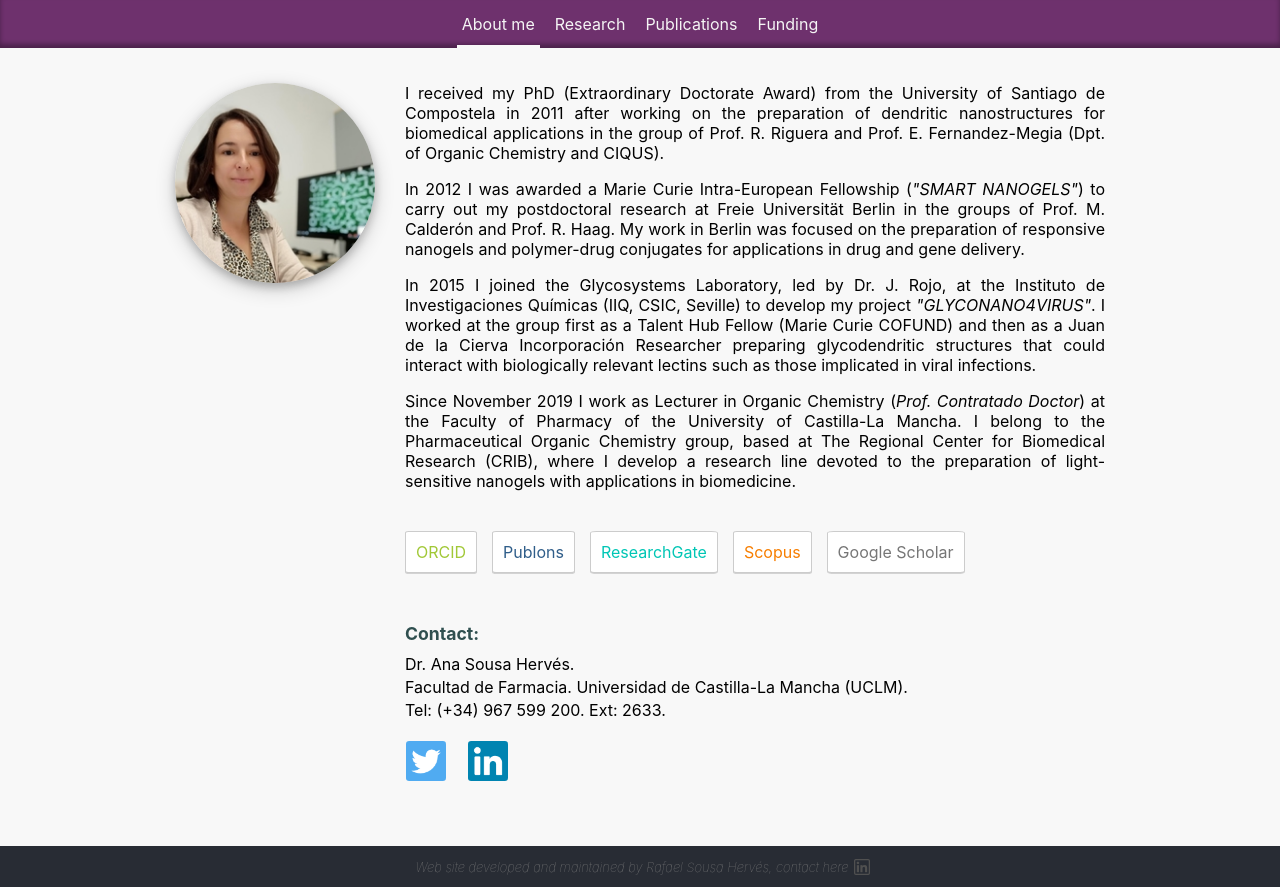
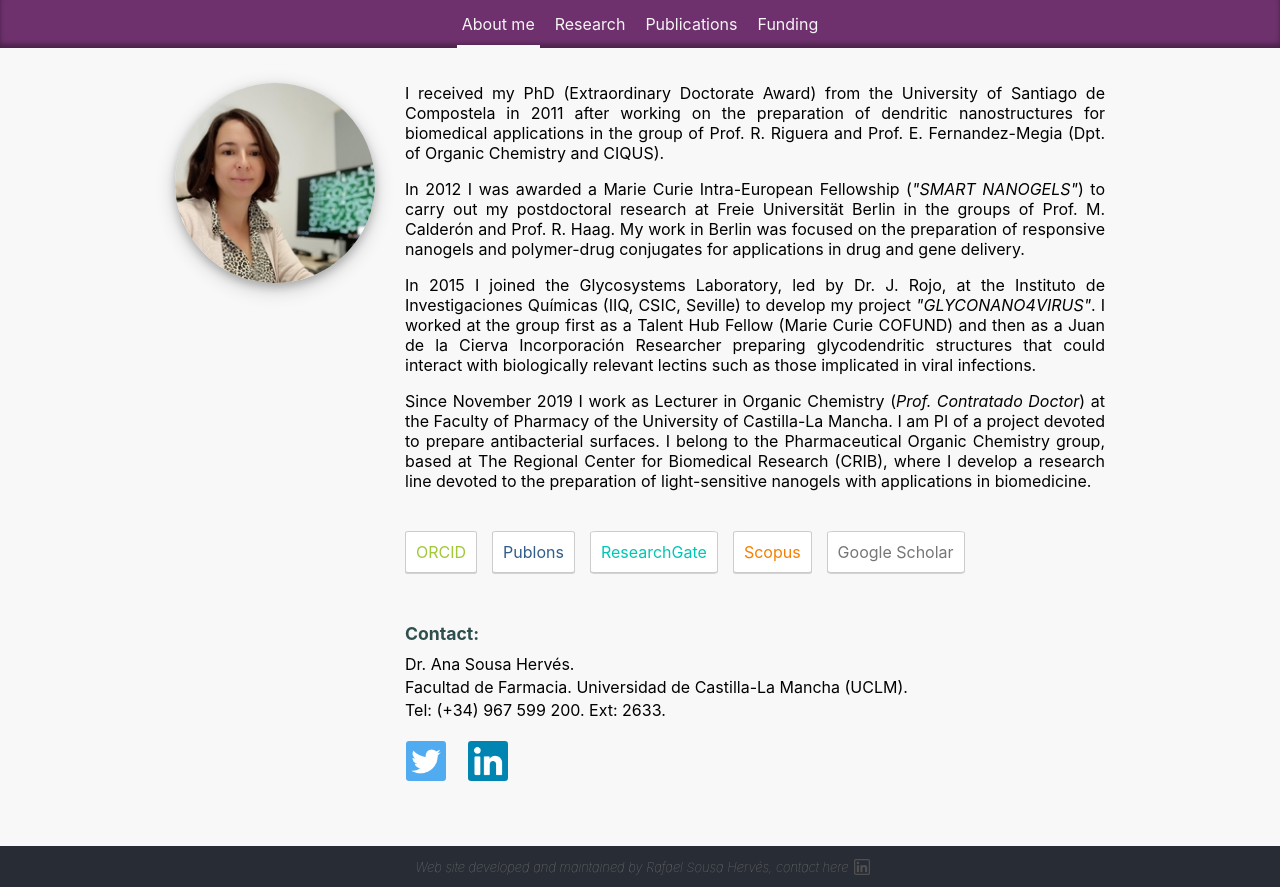
Before and after one commit to rsherves/ana-site, a React (Create React App) app: page / in a window 1280 px wide. Built offline with nearby package versions, Linux system fonts and the light colour scheme.

Commit message:
Update citations, index and PI

```diff
--- a/src/PageBody/About.js
+++ b/src/PageBody/About.js
@@ -20,7 +20,7 @@ function About() {
           </p>
           <p>In 2015 I joined the Glycosystems Laboratory, led by Dr. J. Rojo, at the Instituto de Investigaciones Químicas (IIQ, CSIC, Seville) to develop my project <em>"GLYCONANO4VIRUS"</em>. I worked at the group first as a Talent Hub Fellow (Marie Curie COFUND) and then as a Juan de la Cierva Incorporación Researcher preparing glycodendritic structures that could interact with biologically relevant lectins such as those implicated in viral infections.
           </p>
-          <p>Since November 2019 I work as Lecturer in Organic Chemistry (<em>Prof. Contratado Doctor</em>) at the Faculty of Pharmacy of the University of Castilla-La Mancha. I belong to the Pharmaceutical Organic Chemistry group, based at The Regional Center for Biomedical Research (CRIB), where I develop a research line devoted to the preparation of light-sensitive nanogels with applications in biomedicine.
+          <p>Since November 2019 I work as Lecturer in Organic Chemistry (<em>Prof. Contratado Doctor</em>) at the Faculty of Pharmacy of the University of Castilla-La Mancha. I am PI of a project devoted to prepare antibacterial surfaces. I belong to the Pharmaceutical Organic Chemistry group, based at The Regional Center for Biomedical Research (CRIB), where I develop a research line devoted to the preparation of light-sensitive nanogels with applications in biomedicine.
           </p>
 
           <div className="academic-links-wrapper">
--- a/src/PageBody/Research.js
+++ b/src/PageBody/Research.js
@@ -8,7 +8,7 @@ function Research() {
     <div className="Research">
       <div className="section-header">Research Interests:</div>
       <div className="research-description">
-        <p>My research is focused on the synthesis and characterization of polymeric nanostructures with potential applications in biomedicine. I am author of 2 licensed patents, 3 book chapters and 24 articles in international peer-reviewed journals. My work has been highlighted on the cover of highest impact factor journals of my field (<em>Journal of Controlled Release, Theranostics</em>). My publications cumulate over 800 citations (H-index=15, source Google Scholar).</p>
+        <p>My research is focused on the synthesis and characterization of polymeric nanostructures with potential applications in biomedicine. I am author of 2 licensed patents, 3 book chapters and 24 articles in international peer-reviewed journals. My work has been highlighted on the cover of highest impact factor journals of my field (<em>Journal of Controlled Release, Theranostics</em>). My publications cumulate over 956 citations (H-index=16, source Google Scholar).</p>
       </div>
 
       <div className="gallery-wrapper">
```
